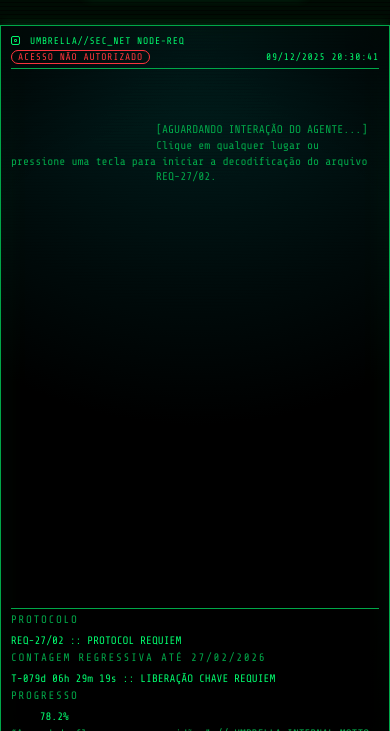
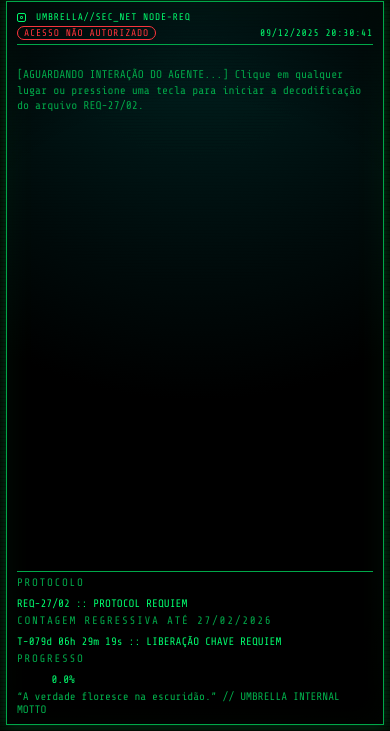
Before and after one commit to StefanySuzany/UmbrellaCorporation, a plain HTML site: page index.html in a window 390 px wide. Shown: the part 113-844 px from the top of the page. Drawn offline with nearby package versions, Linux system fonts and the light colour scheme.

Commit message:
Fix: Responsividade para mobile
Correção do texto inicial e do footer que quebrava em telas menores

```diff
--- a/index.html
+++ b/index.html
@@ -72,9 +72,19 @@
 
         /* ========= HEADER / LOGO UMBRELLA ========= */
 
-        .umbrella-header {
+        .terminal-container {
             position: relative;
             z-index: 1;
+            width: 100%;
+            max-width: 960px;
+            height: 100%;
+            display: flex;
+            flex-direction: column;
+        }
+
+        .umbrella-header {
+            flex: 0 0 auto;
+            position: relative;
             display: flex;
             flex-direction: column;
             align-items: center;
@@ -86,12 +96,10 @@
             max-width: 30vw;
             display: block;
             filter: drop-shadow(0 0 8px #00ff7f88);
-            margin-top: 4px;
         }
 
         .umbrella-header-text {
             margin-top: 4px;
-            margin-bottom: 4px;
             font-size: 0.7rem;
             letter-spacing: 0.25em;
             text-transform: uppercase;
@@ -100,7 +108,6 @@
             white-space: nowrap;
         }
 
-        /* Retângulo de “moldura” atrás da logo */
         .umbrella-header::before {
             content: "";
             position: absolute;
@@ -113,22 +120,10 @@
             opacity: 0.6;
         }
 
-        .terminal-container {
+        .terminal-frame {
             position: relative;
-            z-index: 1;
+            flex: 1 1 auto;
             width: 100%;
-            max-width: 960px;
-            height: 100%;
-            max-height: 640px;
-            display: flex;
-            flex-direction: column;
-        }
-
-        .terminal-frame {
-            margin-top: 5%;
-            position: relative;
-            width: 100%;
-            height: 100%;
             background: radial-gradient(circle at top, #022 0%, #000 55%, #000 100%);
             border: 1px solid var(--green-dim);
             box-shadow:
@@ -142,7 +137,6 @@
             animation: crtFlicker 4s infinite;
         }
 
-        /* Scanlines internas */
         .terminal-frame::before {
             content: "";
             pointer-events: none;
@@ -156,7 +150,6 @@
             z-index: 2;
         }
 
-        /* Vignette */
         .terminal-frame::after {
             content: "";
             position: absolute;
@@ -186,6 +179,7 @@
             letter-spacing: 0.12em;
             font-size: 0.7rem;
             text-transform: uppercase;
+            flex: 0 0 auto;
         }
 
         .header-left {
@@ -231,12 +225,15 @@
         }
 
         main.terminal-main {
-            flex: 1;
-            overflow: hidden auto;
+            flex: 1 1 auto;
+            overflow: auto;
             padding-right: 8px;
             font-size: 0.85rem;
             line-height: 1.4;
-            white-space: pre-wrap;
+            /* antes era pre-wrap; isso estava colaborando com quebras estranhas */
+            white-space: pre-line;
+            word-break: normal;
+            overflow-wrap: break-word;
             min-height: 0;
         }
 
@@ -275,6 +272,7 @@
             flex-direction: column;
             gap: 4px;
             font-size: 0.72rem;
+            flex: 0 0 auto;
         }
 
         .footer-row {
@@ -340,6 +338,10 @@
             color: var(--green-dim);
             font-size: 0.75rem;
             margin-bottom: 8px;
+            /* não queremos comportamento de terminal aqui */
+            white-space: normal;
+            word-break: normal;
+            overflow-wrap: break-word;
         }
 
         /* Scrollbar estilo terminal Umbrella */
@@ -360,13 +362,11 @@
 
         .terminal-main::-webkit-scrollbar-thumb:hover {
             background: #00ff7f;
-
         }
 
         .terminal-main {
             scrollbar-width: thin;
             scrollbar-color: #00aa55 #001a00;
-
         }
 
         /* ===== Barra de progresso do protocolo ===== */
@@ -400,14 +400,14 @@
             text-align: right;
         }
 
-        /* ========= RESPONSIVO (MOBILE) ========= */
+        /* ========= RESPONSIVO (MOBILE/TABLET) ========= */
 
         @media (max-width: 768px) {
 
             html,
             body {
                 height: 100%;
-                overflow: auto;
+                overflow: hidden;
             }
 
             body {
@@ -418,23 +418,16 @@
 
             .terminal-container {
                 max-width: 100%;
-                max-height: none;
                 width: 100%;
-                height: auto;
-                min-height: 100vh;
+                height: 100vh;
+                padding: 6px;
             }
 
             .terminal-frame {
-                max-width: 100%;
-                max-height: none;
-                width: 100%;
-                height: auto;
-                min-height: calc(100vh - 120px);
-                border-radius: 0;
+                padding: 10px 10px 8px;
                 box-shadow:
                     0 0 12px #00ff7f33,
                     inset 0 0 32px #00ff7f11;
-                padding: 10px 10px 8px;
             }
 
             header.terminal-header {
@@ -473,7 +466,7 @@
             }
 
             .umbrella-header {
-                margin-bottom: 6px;
+                margin-bottom: 4px;
             }
 
             .umbrella-header-text {
@@ -509,9 +502,7 @@
         <!-- HEADER / LOGO UMBRELLA -->
         <div class="umbrella-header">
             <svg class="umbrella-logo-svg" viewBox="0 0 100 100" aria-label="Umbrella Corporation">
-                <!-- círculo externo -->
                 <circle cx="50" cy="50" r="47" fill="none" stroke="#00ff7f" stroke-width="2" />
-                <!-- oito “pétalas” verdes alternadas, estilo guarda-chuva / umbrella -->
                 <g>
                     <path d="M50 50 L50 5 A45 45 0 0 1 78 22 Z" fill="#00ff7f" />
                     <path d="M50 50 L78 22 A45 45 0 0 1 95 50 Z" fill="#007f3f" />
@@ -522,7 +513,6 @@
                     <path d="M50 50 L5 50 A45 45 0 0 1 22 22 Z" fill="#00ff7f" />
                     <path d="M50 50 L22 22 A45 45 0 0 1 50 5 Z" fill="#007f3f" />
                 </g>
-                <!-- miolo -->
                 <circle cx="50" cy="50" r="6" fill="#000" stroke="#00ff7f" stroke-width="1.5" />
             </svg>
             <div class="umbrella-header-text">
@@ -659,20 +649,13 @@
 
 Aguarde a liberação oficial.
 O sistema observa.
-
-Chave:
-
-🔑*****-*****-***** (Mantenha reservada).
-
-— Stefany S. Gomes
-
     `.trimStart();
 
         const screenEl = document.getElementById("screen");
         const cursorEl = document.getElementById("cursor");
 
         let charIndex = 0;
-        const typeSpeed = 35;
+        const typeSpeed = 30;
         const startDelay = 400;
 
         // ==========================
@@ -780,7 +763,7 @@
         const progressPercentEl = document.getElementById("progressPercent");
 
         const targetDate = new Date("2026-02-27T00:00:00-03:00");
-        const progressStartDate = new Date("2025-03-01T00:00:00-03:00");
+        const progressStartDate = new Date();
 
         function updateCountdown() {
             const now = new Date();
```
